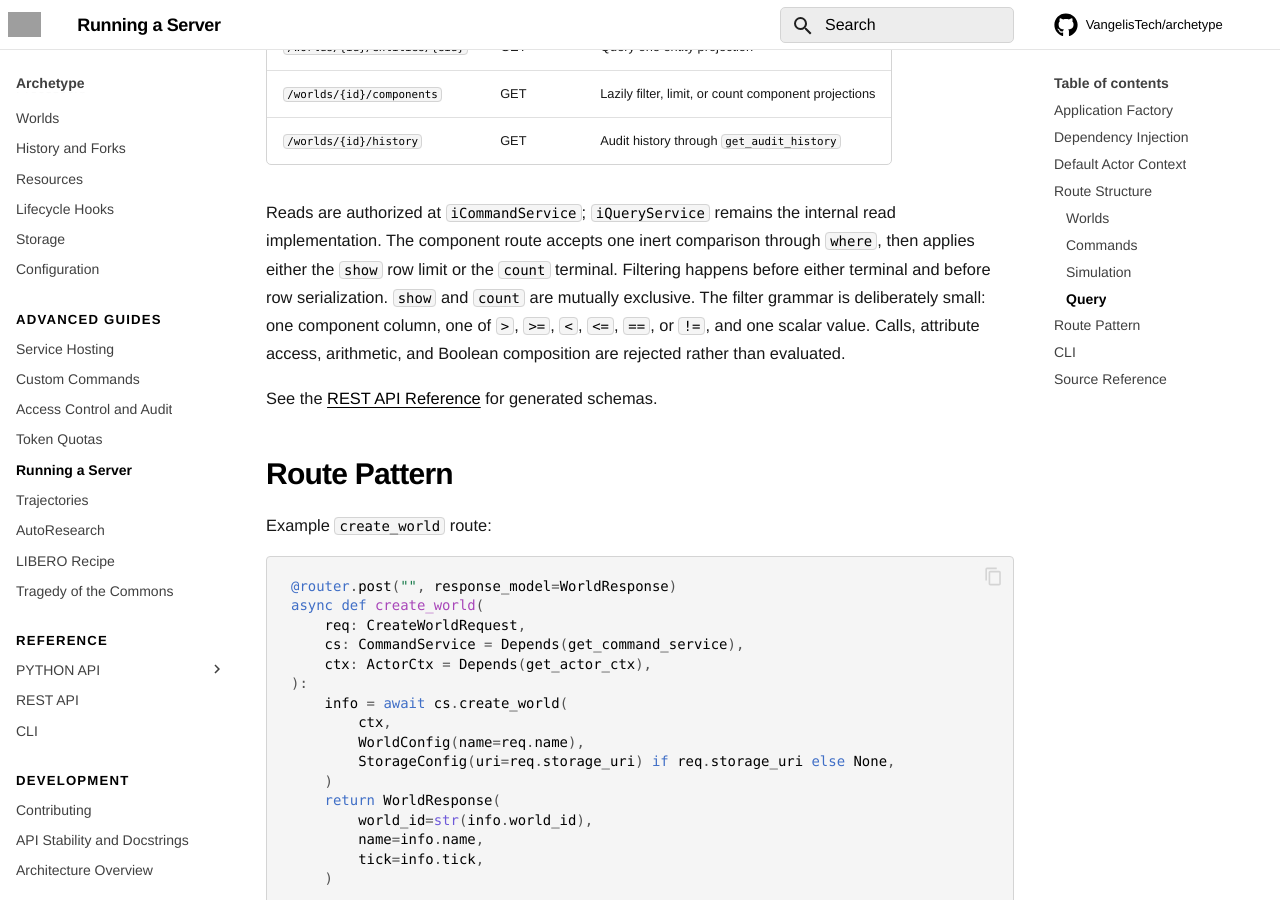
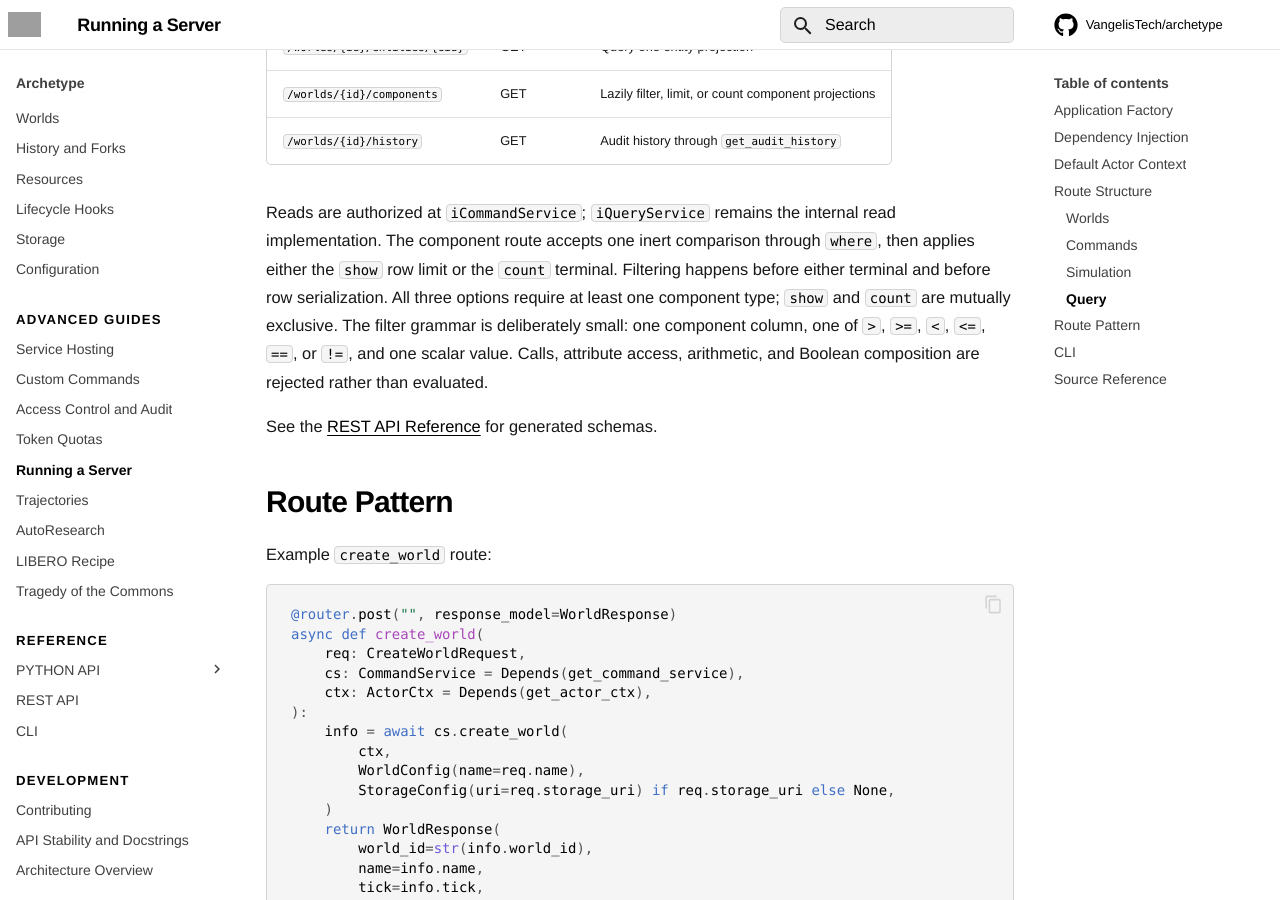
Before and after one commit to VangelisTech/archetype, an MkDocs documentation site: the page built from docs/guide/api-layer.md, in a window 1280 px wide and 900 px high, scrolled down 3069 px. Built offline with MkDocs 1.6.1 and Material for MkDocs 9.7.7, drawn with Linux system fonts in a browser that asks for light colours; comment, search, counter and statistics services are not loaded; grey boxes are pictures that could not be loaded.

Commit message:
fix(api): require types for query terminals

```diff
--- a/docs/guide/api-layer.md
+++ b/docs/guide/api-layer.md
@@ -103,9 +103,10 @@ See [Execution Hierarchy](execution-hierarchy.md).
 Reads are authorized at `iCommandService`; `iQueryService` remains the internal read implementation.
 The component route accepts one inert comparison through `where`, then applies either the
 `show` row limit or the `count` terminal. Filtering happens before either terminal and before
-row serialization. `show` and `count` are mutually exclusive. The filter grammar is deliberately
-small: one component column, one of `>`, `>=`, `<`, `<=`, `==`, or `!=`, and one scalar value.
-Calls, attribute access, arithmetic, and Boolean composition are rejected rather than evaluated.
+row serialization. All three options require at least one component type; `show` and `count` are
+mutually exclusive. The filter grammar is deliberately small: one component column, one of `>`,
+`>=`, `<`, `<=`, `==`, or `!=`, and one scalar value. Calls, attribute access, arithmetic, and
+Boolean composition are rejected rather than evaluated.
 
 See the [REST API Reference](../reference/rest-api.md) for generated schemas.
 
```
Also changed, not shown: docs/reference/rest-api.md (+3 -3 lines), 2 other files.
